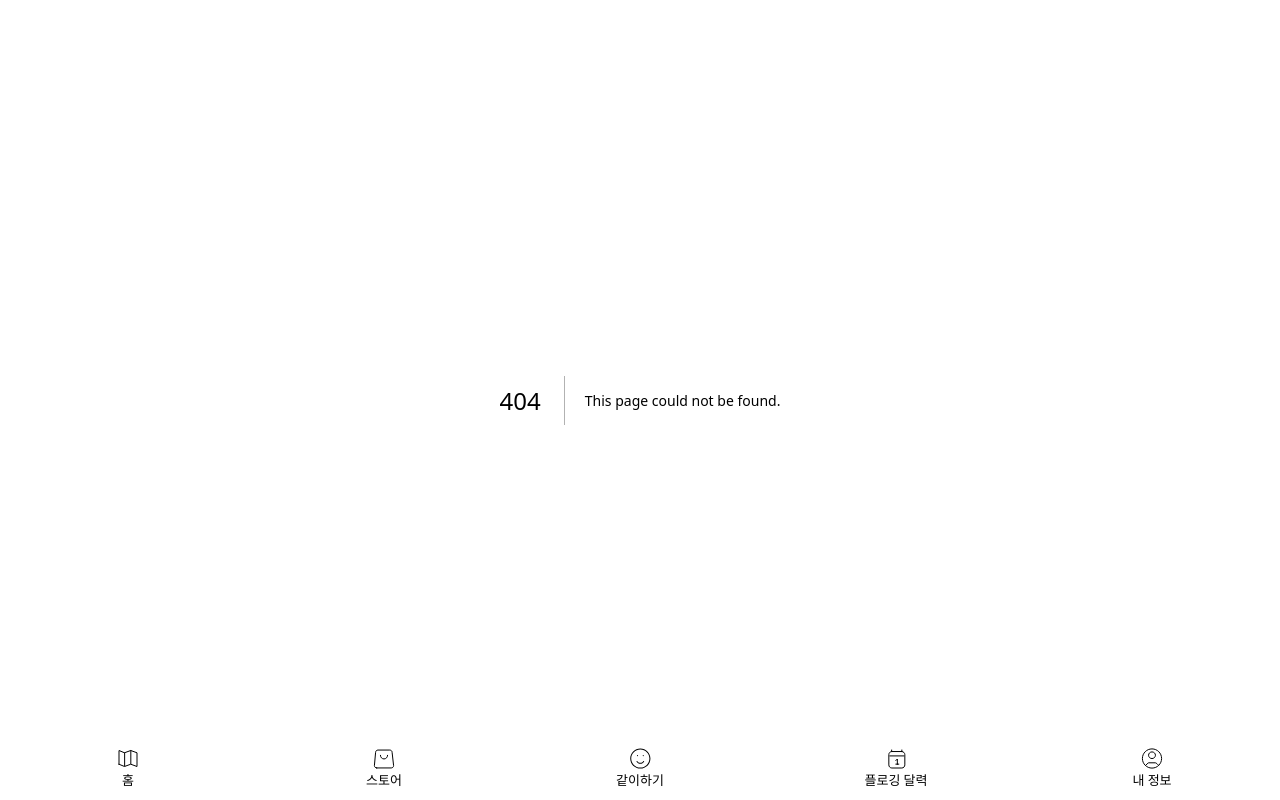
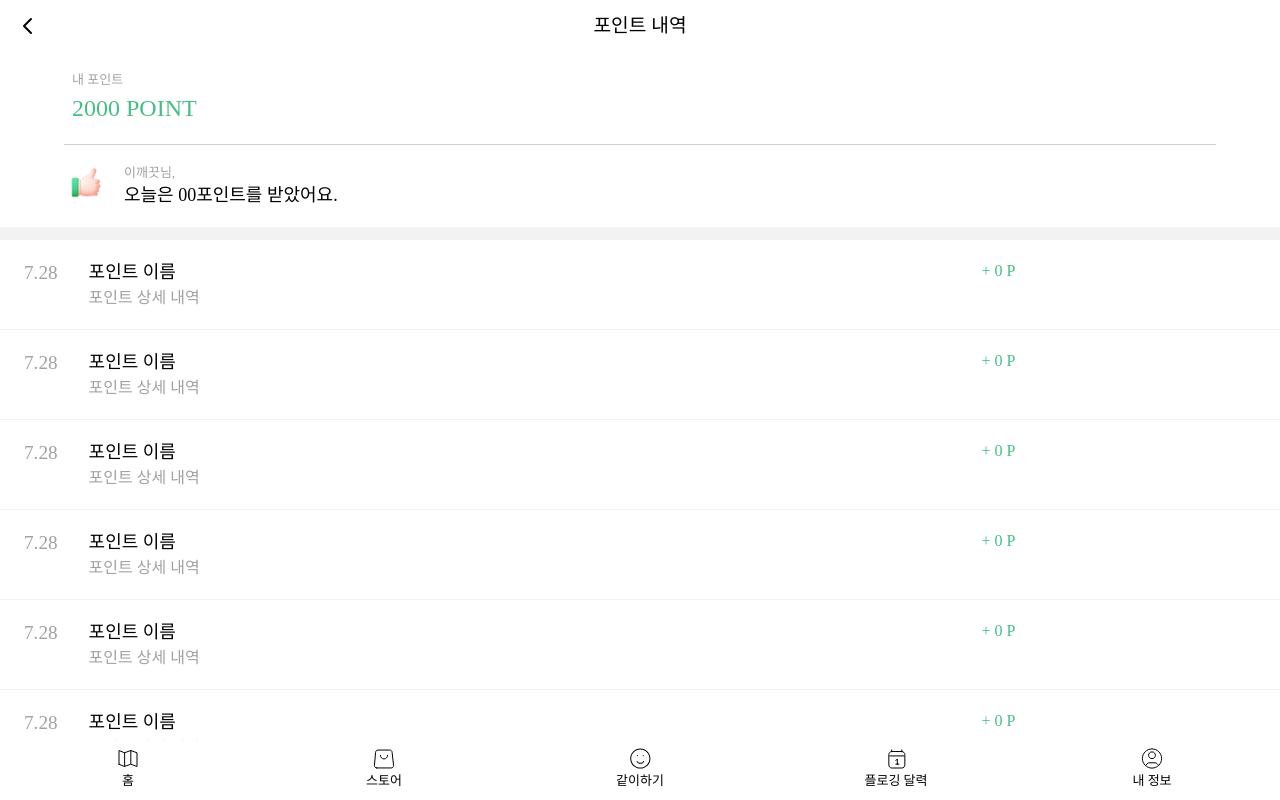
Before and after one commit to sj102300/w-get, a Next.js app: page /point/records in a window 1280 px wide. Before the commit this address had no page. Shown: the top 800 px of the page. Built offline with nearby package versions, Linux system fonts and the light colour scheme; a web font is replaced by a local one.

Commit message:
create /point/records page

```diff
--- /dev/null
+++ b/src/app/point/records/page.js
@@ -0,0 +1,56 @@
+
+import Headerbar from '@/app/headerbar';
+import './records.scss';
+
+import Image from 'next/image';
+
+
+function Records(){
+
+    return(
+        <div className='w-full h-full'>
+        <Headerbar title={'포인트 내역'} color={'#fff'}/>
+        <div className='records'>
+            <div className="my-point">
+                <p>내 포인트</p>
+                <h2>2000 POINT</h2>
+            </div>
+            <div className="today-point">
+                <Image width={42} height={42} alt='엄지척' src="/images/good.png" />
+                <div>
+                    <p>이깨끗님,</p>
+                    <h3>오늘은 00포인트를 받았어요.</h3>
+                </div>
+            </div>
+            <div className='thick-line'></div>
+            <div className="items-container">
+                <OneItem />
+                <OneItem />
+                <OneItem />
+                <OneItem />
+                <OneItem />
+                <OneItem />
+                <OneItem />
+                <OneItem />
+            </div>
+        </div>
+        </div>
+    )
+}
+
+function OneItem(){
+
+    return(
+        <div className='item'>
+                    <p>7.28</p>
+                    <div className="point-text">
+                        <h3>포인트 이름</h3>
+                        <p>포인트 상세 내역</p>
+                    </div>
+                    <h3>+ 0 P</h3>
+                </div>
+    )
+}
+
+
+export default Records;
--- /dev/null
+++ b/src/app/point/records/records.scss
@@ -0,0 +1,91 @@
+
+
+.records{
+
+    margin-top:52px;
+
+    p{
+        font-size: small;
+        color:#A1A1A1;
+    }
+
+    .my-point{
+        display: flex;
+        flex-direction: column;
+        justify-content: flex-start;
+        padding: 18px 8px;
+        width: 90%;
+        margin: 0 5%;
+        h2{
+            font-size:x-large;
+            color: #45BF86;
+            font-weight: 500;
+        }
+    }
+
+    .today-point{
+        display: flex;
+        justify-content: flex-start;
+        width: 90%;
+        margin:0 5%;
+        padding:18px 0px;
+        border-top:1px solid #D0D0D0;
+        img{
+            width: 42px;
+            height: 42px;
+            display: inline-block;
+        }
+
+        div{
+            margin-left:18px;
+            display: flex;
+            flex-direction: column;
+
+        }
+        h3{
+            font-size:large;
+        }
+    }
+
+    .thick-line{
+        width: 100%;
+        background-color: #F2F2F2;
+        height: 13px;
+    }
+
+    .items-container{
+
+       display: flex;
+       flex-direction: column;
+       width: 100%;
+
+        .item{
+            width: 100%;
+            display: flex;
+            padding:19px 24px;
+
+            border-bottom: 1px solid #F2F2F2;
+            background-color: #fff;
+
+            p{
+                font-size:larger;
+                float:left;
+            }
+            div{
+                width: 75%;
+                padding-left:31px;
+                float:left;
+                h3{
+                    font-size:large;
+                    color:black;
+                }
+                p{
+                    font-size:medium;
+                }
+            }
+            h3{
+                color:#45BF86;
+            }
+        }
+    }
+}
```
Also changed, not shown: public/images/good.png (added).
